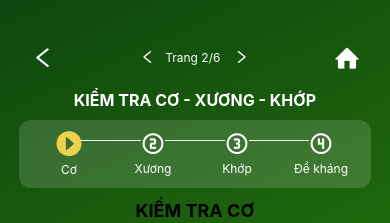
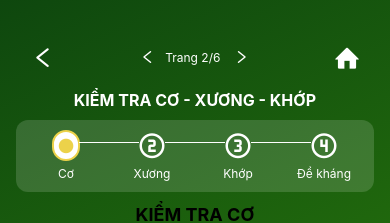
Before and after one commit to NguyenLeMyChau/rn-project-alene, a React Native app: screen /TestStep1 in a window 390 px wide. Shown: the top 223 px of the page. Built offline with nearby package versions, Linux system fonts and the light colour scheme.

Commit message:
Fix UI buttoncheck and change icon current step

```diff
--- a/src/components/button/ButtonCheck.tsx
+++ b/src/components/button/ButtonCheck.tsx
@@ -7,11 +7,15 @@ interface ButtonCheckProps {
     borderColor?: string;
     fontSize?: number;
     backgroundColor?: string;
+    disabled: boolean;
 }
 
-export default function ButtonCheck({ text, onPress, borderColor = '#B70002', fontSize = 16, backgroundColor = '#B70002' }: ButtonCheckProps) {
+export default function ButtonCheck({ text, onPress, borderColor = '#B70002', fontSize = 16, backgroundColor = '#B70002', disabled = false }: ButtonCheckProps) {
     return (
-        <TouchableOpacity style={[styles.button, { borderColor, backgroundColor }]} onPress={onPress}>
+        <TouchableOpacity
+            style={[styles.button, { borderColor, backgroundColor }]}
+            onPress={!disabled ? onPress : undefined}
+            disabled={disabled}>
             <Text style={[styles.buttonText, { fontSize }]}>{text}</Text>
         </TouchableOpacity>
 
--- a/src/screens/test/TestFrame.tsx
+++ b/src/screens/test/TestFrame.tsx
@@ -145,7 +145,11 @@ export default function TestFrame({ title, img, textImg, textYes, textNo, nextSt
 
             </View>
 
-            <ButtonCheck text='XÁC NHẬN' borderColor={allStepsSelected ? '#B70002' : '#B8B8B8'} backgroundColor={allStepsSelected ? '#B70002' : '#B8B8B8'} />
+            <ButtonCheck
+                text='XÁC NHẬN'
+                borderColor={allStepsSelected ? '#B70002' : '#B8B8B8'}
+                backgroundColor={allStepsSelected ? '#B70002' : '#B8B8B8'}
+                disabled={allStepsSelected ? false : true} />
 
             <TextNote text={'*Lưu ý: Hãy dừng bài tập ngay nếu cảm thấy không thoải mái.\n Đảm bảo vị trí tập an toàn để không té ngã.'} />
 
--- a/src/screens/test/TestStep.tsx
+++ b/src/screens/test/TestStep.tsx
@@ -3,7 +3,7 @@ import { View, Text, StyleSheet } from 'react-native';
 import MaterialCommunityIcons from '@expo/vector-icons/MaterialCommunityIcons';
 import AntDesign from '@expo/vector-icons/AntDesign';
 import StepContext from './StepProvider';
-
+import FontAwesome from '@expo/vector-icons/FontAwesome';
 
 export default function TestStep() {
     const context = useContext(StepContext);
@@ -30,17 +30,20 @@ export default function TestStep() {
                 <React.Fragment key={index}>
                     <View style={styles.step}>
                         {!allStepsCompleted && index === currentStep ? (
-                            <AntDesign name="play" size={size} color="#ECD24A" />
+                            <View style={styles.viewCurrentIcon}>
+                                <FontAwesome name="circle" size={17} color="#ECD24A" />
+                            </View>
                         ) : (
                             step == null ? (
-                                <MaterialCommunityIcons name={stepIcons[index]} size={size} color={color} />
+                                <MaterialCommunityIcons name={stepIcons[index]} size={30} color={color} />
                             ) : (
-                                <AntDesign
-                                    name={step ? 'checkcircle' : 'closecircle'}
-                                    size={20}
-                                    color={step ? '#73A442' : '#C6463A'}
-                                    style={styles.icon}
-                                />
+                                <View style={styles.viewIcon}>
+                                    <AntDesign
+                                        name={step ? 'checkcircle' : 'closecircle'}
+                                        size={size}
+                                        color={step ? '#73A442' : '#C6463A'}
+                                    />
+                                </View>
                             )
                         )}
                         <Text style={styles.label}>{['Cơ', 'Xương', 'Khớp', 'Đề kháng'][index]}</Text>
@@ -72,8 +75,7 @@ const styles = StyleSheet.create({
         width: 60,
         height: 1.5,
         backgroundColor: 'white',
-        borderStyle: 'dashed',
-        marginHorizontal: -28,
+        marginHorizontal: -27,
         marginTop: -27,
     },
     label: {
@@ -83,7 +85,17 @@ const styles = StyleSheet.create({
         fontWeight: '400',
         lineHeight: 16
     },
-    icon: {
-        marginTop: 5,
+    viewIcon: {
+        backgroundColor: 'white',
+        borderRadius: 50,
+        borderWidth: 1,
+        borderColor: 'white',
+    },
+    viewCurrentIcon: {
+        padding: 5,
+        backgroundColor: 'white',
+        borderRadius: 50,
+        borderWidth: 2,
+        borderColor: '#ECD24A',
     },
 });
```
